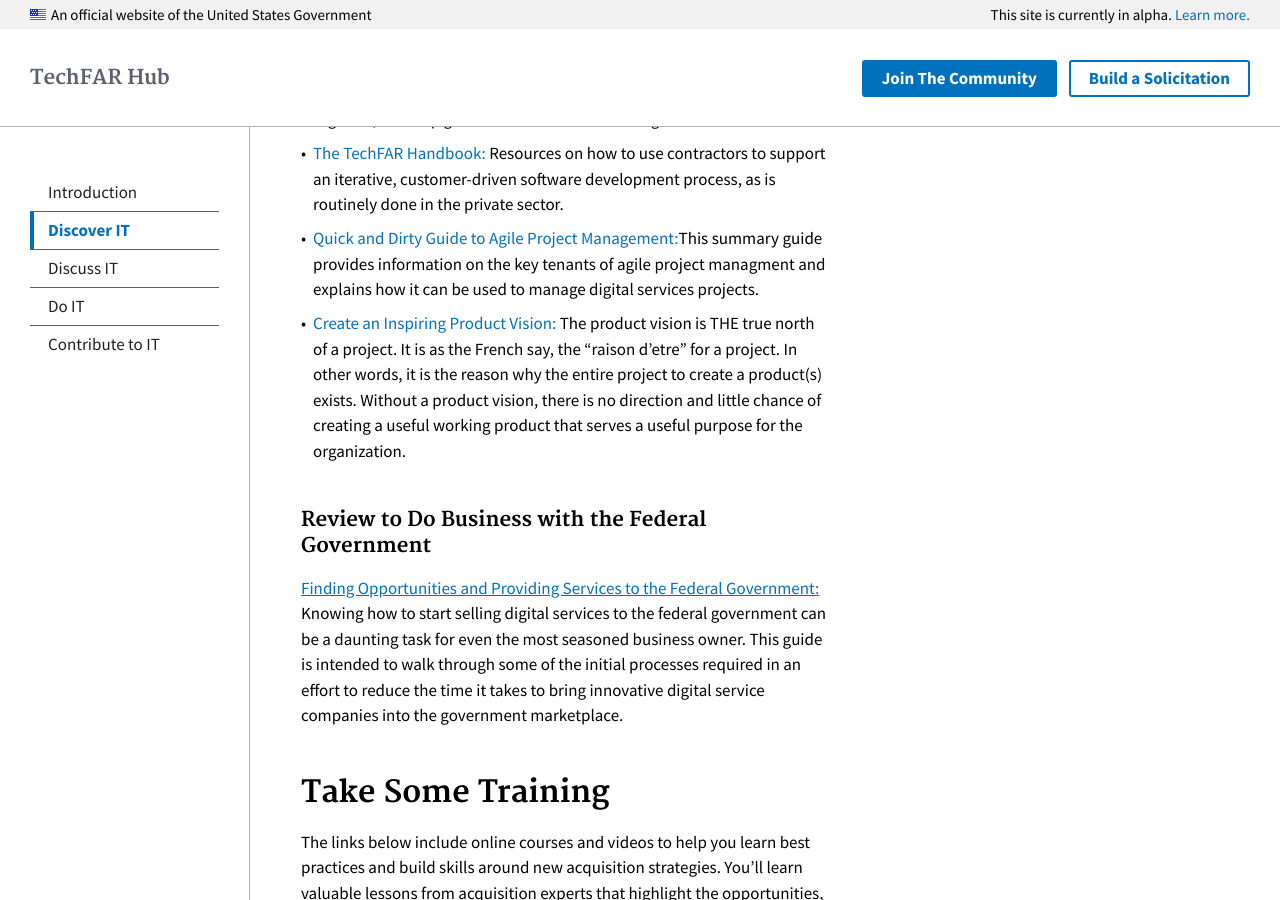
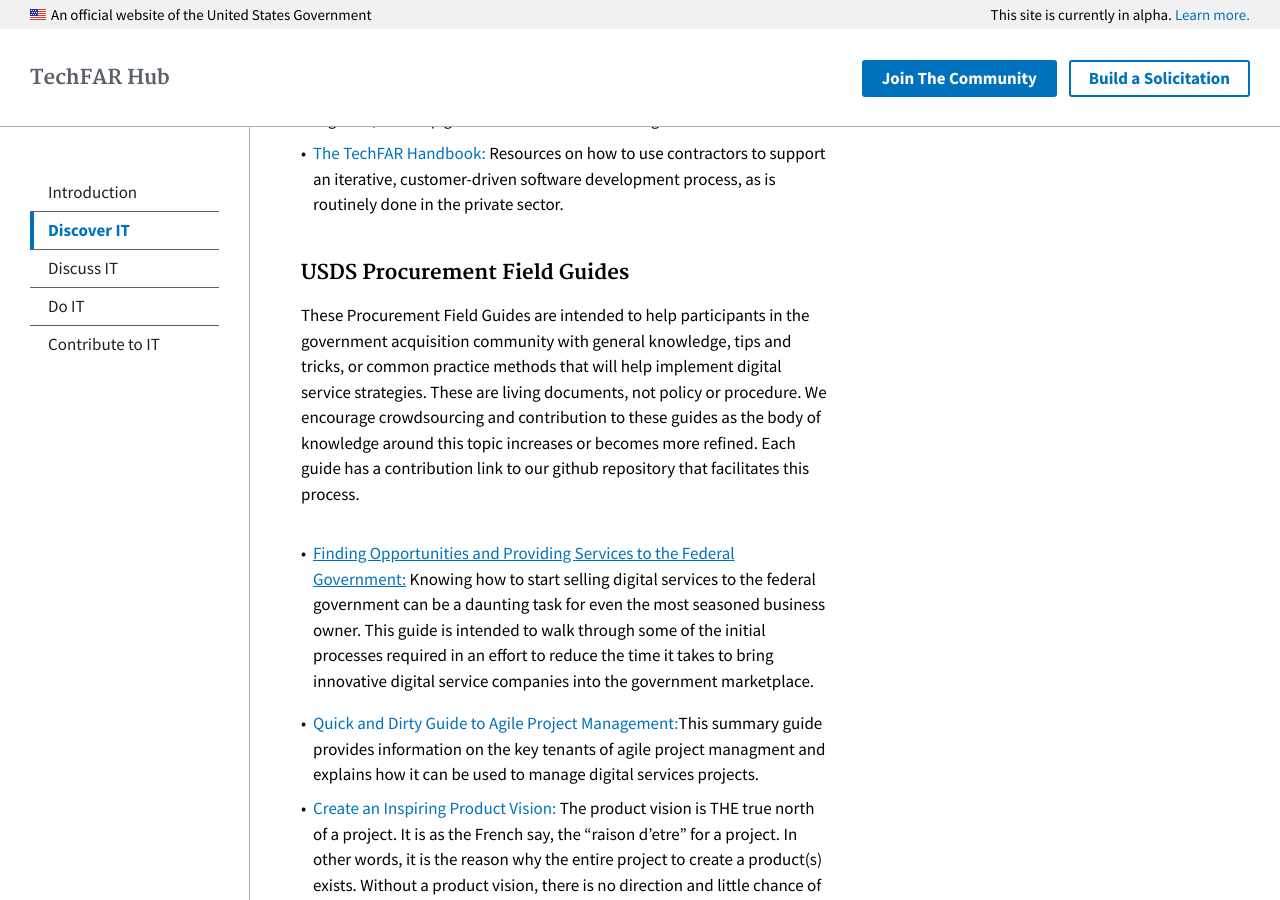
Before and after one commit to usds/techfar-hub, a Jekyll site: the page built from _topics/1_discover-it.md, in a window 1280 px wide and 900 px high, scrolled down 396 px. Built offline with Jekyll 4.4.1, drawn with Linux system fonts in a browser that asks for light colours.

Commit message:
Update 1_discover-it.md

```diff
--- a/_topics/1_discover-it.md
+++ b/_topics/1_discover-it.md
@@ -12,12 +12,16 @@
 
 - [The Digital Services Playbook:](https://playbook.cio.gov){:target="_blank"} 13 key “plays” drawn from successful practices from the private sector and government that, if followed together, will help government build effective digital services.
 - [The TechFAR Handbook:](https://playbook.cio.gov/techFAR){:target="_blank"} Resources on how to use contractors to support an iterative, customer-driven software development process, as is routinely done in the private sector.
+
+
+### USDS Procurement Field Guides
+
+These Procurement Field Guides are intended to help participants in the government acquisition community with general knowledge, tips and tricks, or common practice methods that will help implement digital service strategies. These are living documents, not policy or procedure. We encourage crowdsourcing and contribution to these guides as the body of knowledge around this topic increases or becomes more refined. Each guide has a contribution link to our github repository that facilitates this process.
+
+- [Finding Opportunities and Providing Services to the Federal Government:](https://techfarhub.cio.gov/assets/files/ContractorHowToGuide_I_1.pdf){:target="_blank"} Knowing how to start selling digital services to the federal government can be a daunting task for even the most seasoned business owner. This guide is intended to walk through some of the initial processes required in an effort to reduce the time it takes to bring innovative digital service companies into the government marketplace.
+
 - [Quick and Dirty Guide to Agile Project Management:](https://techfarhub.cio.gov/assets/files/Quick and Dirty Skinny on Agile Software Development-I2.pdf){:target="_blank"}This summary guide provides information on the key tenants of agile project managment and explains how it can be used to manage digital services projects.
 - [Create an Inspiring Product Vision:](https://techfarhub.cio.gov/assets/files/CreateAnInspritingProductVisionF.pdf){:target="_blank"} The product vision is THE true north of a project. It is as the French say, the “raison d’etre” for a project. In other words, it is the reason why the entire project to create a product(s) exists. Without a product vision, there is no direction and little chance of creating a useful working product that serves a useful purpose for the organization.
-
-### Review to Do Business with the Federal Government
-[Finding Opportunities and Providing Services to the Federal Government:](https://techfarhub.cio.gov/assets/files/ContractorHowToGuide_I_1.pdf){:target="_blank"} Knowing how to start selling digital services to the federal government can be a daunting task for even the most seasoned business owner. This guide is intended to walk through some of the initial processes required in an effort to reduce the time it takes to bring innovative digital service companies into the government marketplace.
-
 
 ## Take Some Training
 
```
